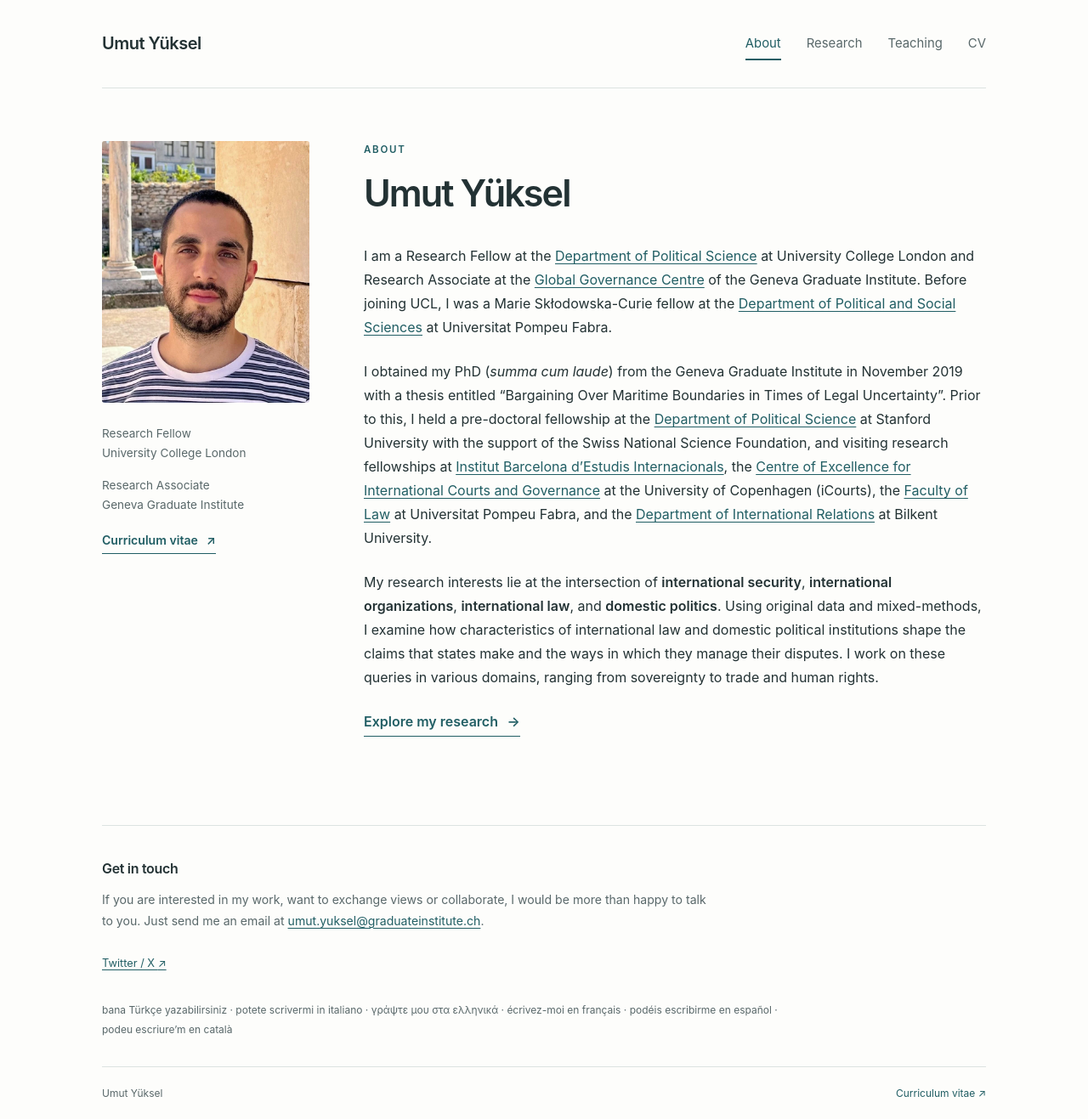
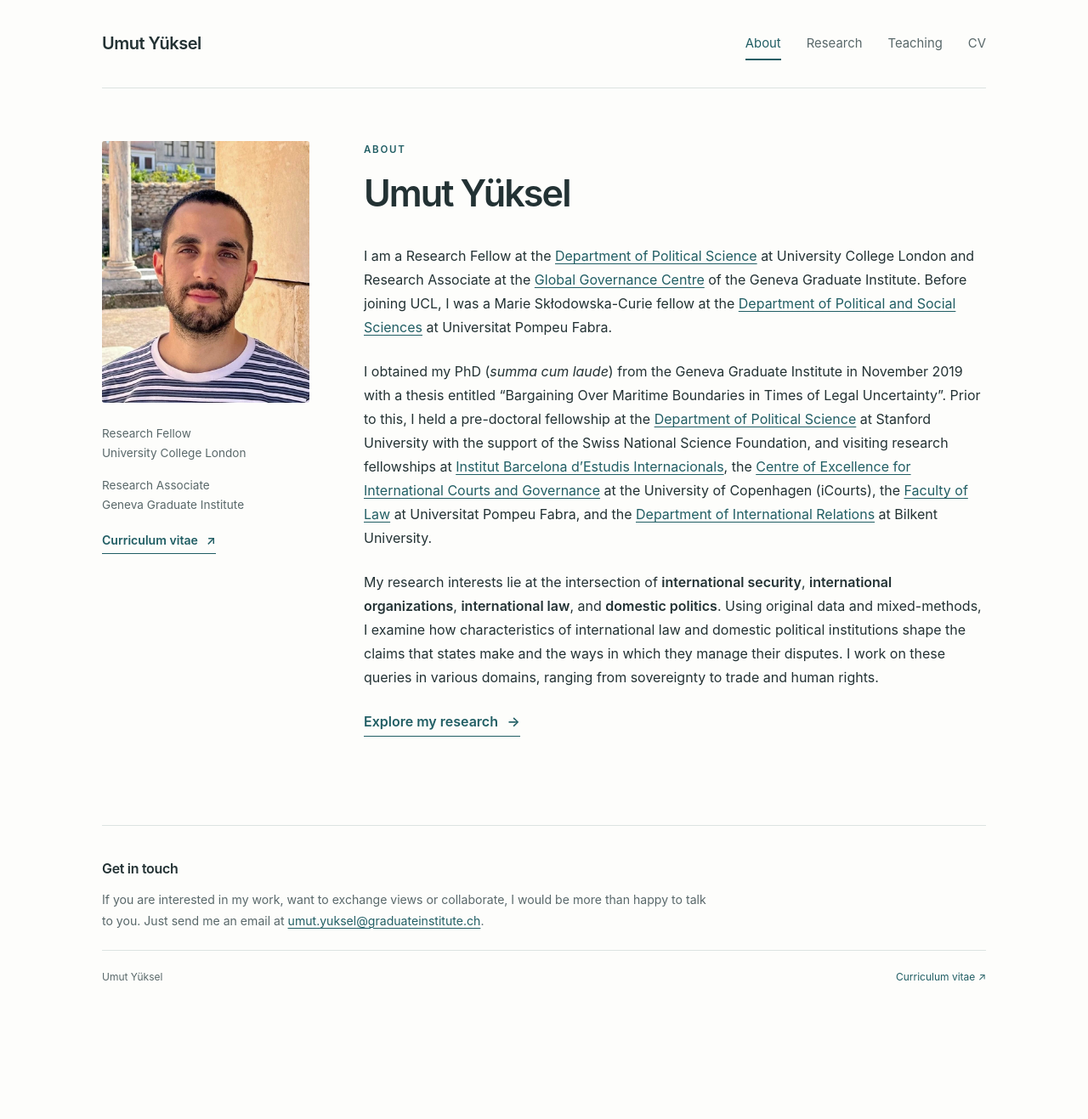
Before and after one commit to umuttolo/umuttolo.github.io, a Jekyll site: the page built from index.md, in a window 1280 px wide. Shown: the whole page at 85% size. Built offline with Jekyll 4.4.1, drawn with Linux system fonts in a browser that asks for light colours; after the commit the page ends 1180 px from its top, so only the background shows below that.

Commit message:
change footer

```diff
--- a/_includes/footer.html
+++ b/_includes/footer.html
@@ -2,8 +2,9 @@
   <div class="footer-contact">
     <h2>Get in touch</h2>
     <p>If you are interested in my work, want to exchange views or collaborate, I would be more than happy to talk to you. Just send me an email at <a href="mailto:{{ site.data.profile.email }}">{{ site.data.profile.email }}</a>.</p>
-    <a class="social-link" href="{{ site.data.profile.twitter }}">Twitter / X <span aria-hidden="true">↗</span></a>
   </div>
-  <p class="languages"><span lang="tr">bana Türkçe yazabilirsiniz</span> · <span lang="it">potete scrivermi in italiano</span> · <span lang="el">γράψτε μου στα ελληνικά</span> · <span lang="fr">écrivez-moi en français</span> · <span lang="es">podéis escribirme en español</span> · <span lang="ca">podeu escriure’m en català</span></p>
-  <div class="footer-bottom"><span>{{ site.data.profile.name | escape }}</span><a href="{{ site.data.profile.cv.file | relative_url }}">Curriculum vitae <span aria-hidden="true">↗</span></a></div>
+  <div class="footer-bottom">
+    <span>{{ site.data.profile.name | escape }}</span>
+    <a href="{{ site.data.profile.cv.file | relative_url }}">Curriculum vitae <span aria-hidden="true">↗</span></a>
+  </div>
 </footer>
```
